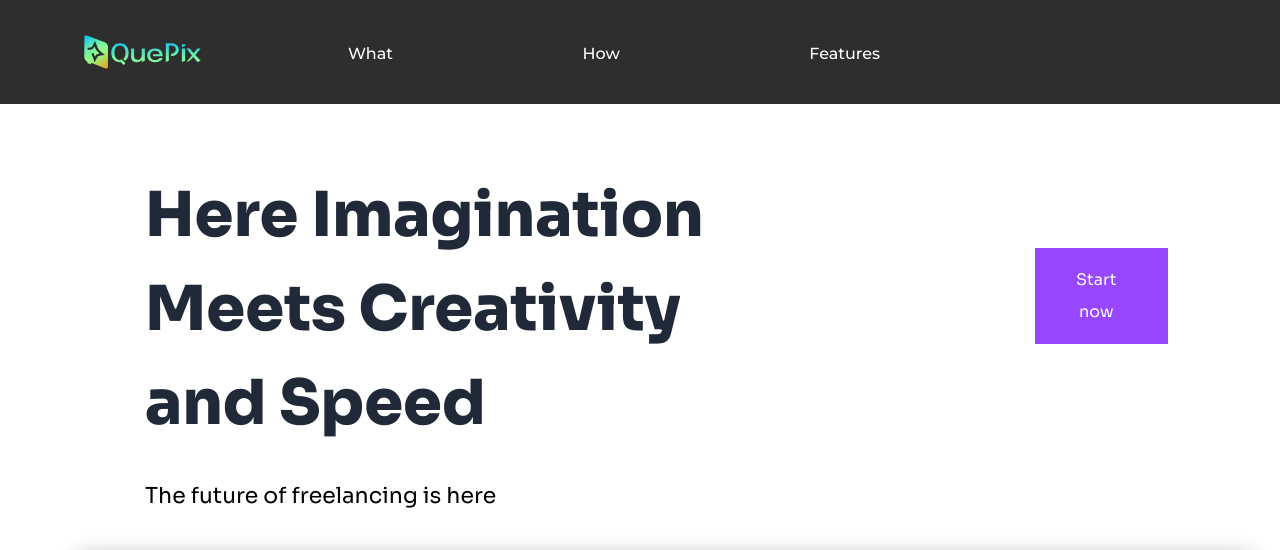
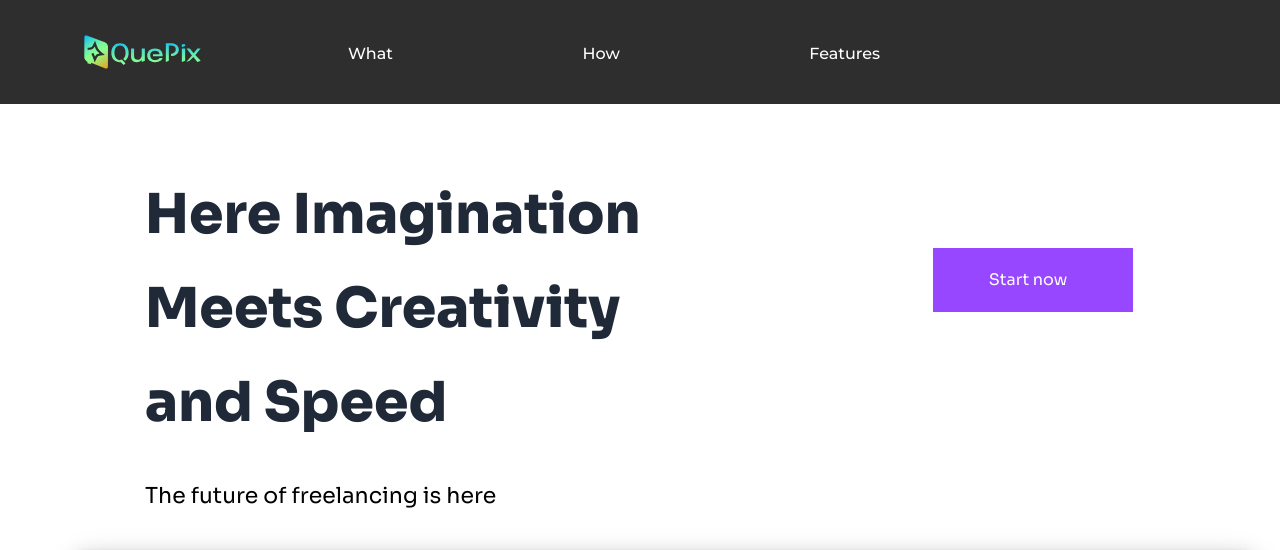
Before and after one commit to ObioraOdimmegwa/quepix3, a plain HTML site: page index.html in a window 1280 px wide. Shown: the top 550 px of the page. Drawn offline with nearby package versions, Linux system fonts and the light colour scheme; a web font is replaced by a local one.

Commit message:
Add files via upload

```diff
--- a/index.html
+++ b/index.html
@@ -249,10 +249,10 @@
                 <!-- text -->
                 <div class="banner-inner">
                     <div class="row">
-                        <div class="col-lg-10 col-md-12">
+                        <div class="col-lg-9 col-md-12">
                             <div class="block-banner" style="margin-top: 0px; margin-left: 50px; margin-right: 100px;">
 
-                                <p class="heading-banner wow animate__animated animate__fadeInUp" style="line-height: 94px; font-size: 62px; font-weight: 900;">Here Imagination Meets Creativity and Speed</p>
+                                <p class="heading-banner wow animate__animated animate__fadeInUp" style="line-height: 94px; font-size: 55px; font-weight: 900;">Here Imagination Meets Creativity and Speed</p>
                                 <div class="banner-description mt-30 wow animate__animated animate__fadeInUp" data-wow-delay=".1s">
 
                                     <p style="width: 100%; text-align: start; font-size: 22px;">The future of freelancing is here</p>
@@ -267,11 +267,11 @@
 
                         </div>
 
-                        <div class="col-lg-2 col-md-12" style="margin-top: 140px;  ">
+                        <div class="col-lg-3 col-md-12" style="margin-top: 140px;  ">
 
                             <!-- <button data-toggle="modal" data-target="#jModal" class="btn btn-default btn-shadow hover-up" style="padding: 15px 20px 15px 20px; border-radius: 4px; margin-top: 250px; "><p style="font-size: 16px; color: #ffffff;"> Join the waiting list  </p></button> -->
 
-                            <a href="https://account.quepix.com/sign-up" class="btn btn-default btn-shadow hover-up" style="padding: 10px; padding-left: 40px; padding-right: 50px; padding-top: 15px; padding-bottom: 15px; border-radius: 0px; margin-right: 50px;">
+                            <a href="https://account.quepix.com/sign-up" class="btn btn-default btn-shadow hover-up" style="padding: 10px; padding-left: 40px; padding-right: 50px; padding-top: 15px; padding-bottom: 15px; border-radius: 0px; margin-right: 50px; width: 200px; ">
                             <p style="font-size: 16px;  color: #ffffff;">Start now</p>
                         </a>
 
```
